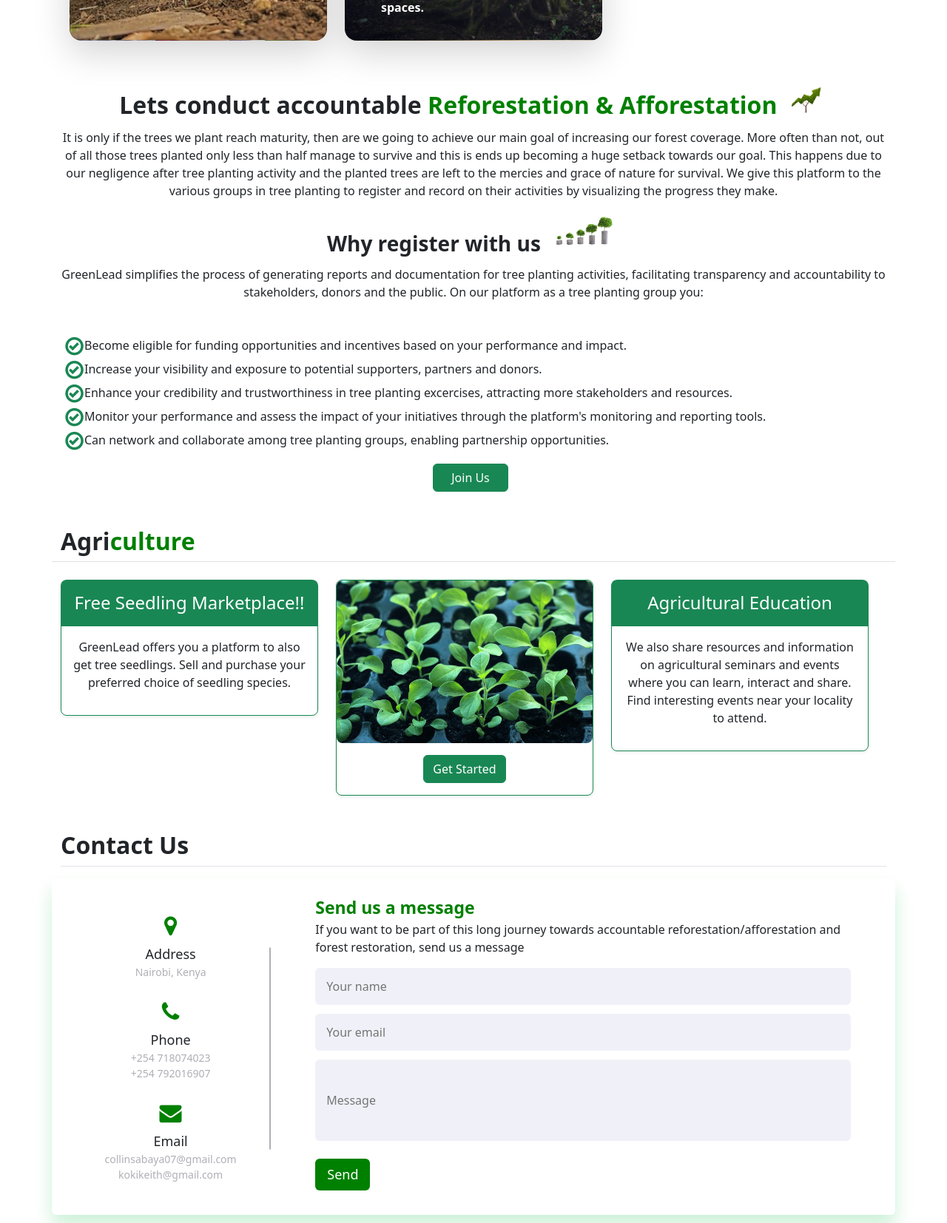
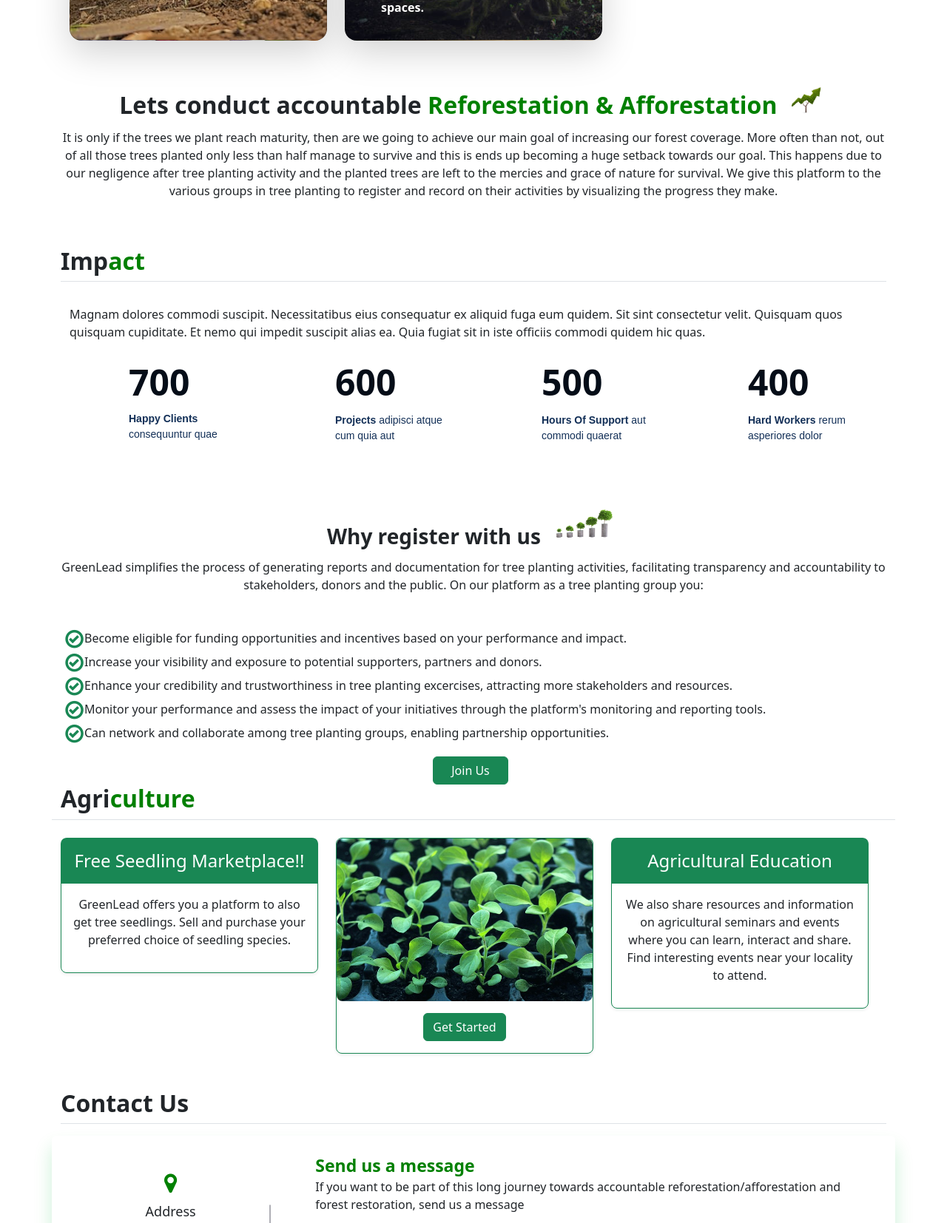
Before and after one commit to Collins07/Green-tech, a Django app: page / in a window 1280 px wide. Shown: the part 1906-3560 px from the top of the page at 74% size. Run offline with Django 4.2, Linux system fonts and the light colour scheme.

Commit message:
add impact section

```diff
--- a/reforestation/reforestation/static/css/home.css
+++ b/reforestation/reforestation/static/css/home.css
@@ -300,6 +300,51 @@
 }
 
 
+/* Impact facts */
+
+/*--------------------------------------------------------------
+# Facts
+--------------------------------------------------------------*/
+.facts {
+  padding-bottom: 30px;
+}
+
+.facts .count-box {
+  padding: 20px;
+  width: 100%;
+}
+
+
+.facts .count-box span {
+  font-size: 48px;
+  line-height: 40px;
+  font-weight: 700;
+  color: #050d18;
+  margin-left: 60px;
+}
+
+.facts .count-box p {
+  padding: 15px 0 0 0;
+  margin: 0 0 0 60px;
+  font-family: "Raleway", sans-serif;
+  font-size: 14px;
+  color: #122f57;
+}
+
+.facts .count-box a {
+  font-weight: 600;
+  display: block;
+  margin-top: 20px;
+  color: #122f57;
+  font-size: 15px;
+  font-family: "Poppins", sans-serif;
+  transition: ease-in-out 0.3s;
+}
+
+.facts .count-box a:hover {
+  color: #1f5297;
+}
+
 
 /* Contact form */
 
--- a/reforestation/templates/reforest/home.html
+++ b/reforestation/templates/reforest/home.html
@@ -180,6 +180,74 @@
 
                 </p>
 
+              </div>
+            </div>
+          </div>
+
+
+                <!-- measured impact -->
+
+                <div class="container " id="hanging-icons">
+                  <h2  class="pb-2 border-bottom fw-bold">Imp<span class="root">act</span></h2>
+                  <div class="row g-3 py-4">
+
+                    <!-- ======= Facts Section ======= -->
+                      <section id="facts" class="facts">
+                        <div class="container">
+
+                            <p>Magnam dolores commodi suscipit. Necessitatibus eius consequatur ex aliquid fuga eum quidem. Sit sint consectetur velit. Quisquam quos quisquam cupiditate. Et nemo qui impedit suscipit alias ea. Quia fugiat sit in iste officiis commodi quidem hic quas.</p>
+
+                          <div class="row no-gutters">
+
+                            <div class="col-lg-3 col-md-6 d-md-flex align-items-md-stretch" data-aos="fade-up">
+                              <div class="count-box">
+
+                                <span>700</span>
+                                <p><strong>Happy Clients</strong> consequuntur quae</p>
+                              </div>
+                            </div>
+
+                            <div class="col-lg-3 col-md-6 d-md-flex align-items-md-stretch" data-aos="fade-up" data-aos-delay="100">
+                              <div class="count-box">
+                                <i class="bi bi-journal-richtext"></i>
+                                <span>600</span>
+                                <p><strong>Projects</strong> adipisci atque cum quia aut</p>
+                              </div>
+                            </div>
+
+                            <div class="col-lg-3 col-md-6 d-md-flex align-items-md-stretch" data-aos="fade-up" data-aos-delay="200">
+                              <div class="count-box">
+                                <i class="bi bi-headset"></i>
+                                <span>500</span>
+                                <p><strong>Hours Of Support</strong> aut commodi quaerat</p>
+                              </div>
+                            </div>
+
+                            <div class="col-lg-3 col-md-6 d-md-flex align-items-md-stretch" data-aos="fade-up" data-aos-delay="300">
+                              <div class="count-box">
+                                <i class="bi bi-people"></i>
+                                <span >400</span>
+                                <p><strong>Hard Workers</strong> rerum asperiores dolor</p>
+                              </div>
+                            </div>
+
+                          </div>
+
+                        </div>
+                      </section><!-- End Facts Section -->
+
+
+                  </div>
+                </div>
+
+
+                      <!-- why join us -->
+
+                <div style="background-color: white;" id="hero" class="container col-xxl-8 mt-2">
+                  <div class="row flex-lg-row-reverse align-items-center g-5">
+                    <div id="reforest" class="col-lg-12">
+
+
                       <h3 class=" fw-bold lh-1 mb-3">
                         Why register with us<span class="releaf"></span>  <img src="{% static 'img/money12.jpg' %}" alt="" class="bi " width="100" height="57" role="img" >
                      </h3>
@@ -198,11 +266,10 @@
                         <a class="btn btn-success px-4 me-md-2" href="{% url 'reforest' %}">Join Us</a>
                       </div>
                     </div>
-              <!-- <div class="col-10 col-sm-8 col-lg-5">
-                <img src="assets/save5.jpg" class="d-block mx-lg-auto img-fluid" alt="" width="900" height="800" >
-              </div> -->
                   </div>
                 </div>
+
+
 
 
           <div class="container">
@@ -312,7 +379,6 @@
 
 
       </main>
-
       <script src="https://cdn.jsdelivr.net/npm/bootstrap@5.3.0-alpha1/dist/js/bootstrap.bundle.min.js" ></script>
     <script src="{% static 'js/home.js' %}"></script>
 </body>
```
Lines whose indentation alone changed are shown as unchanged.
